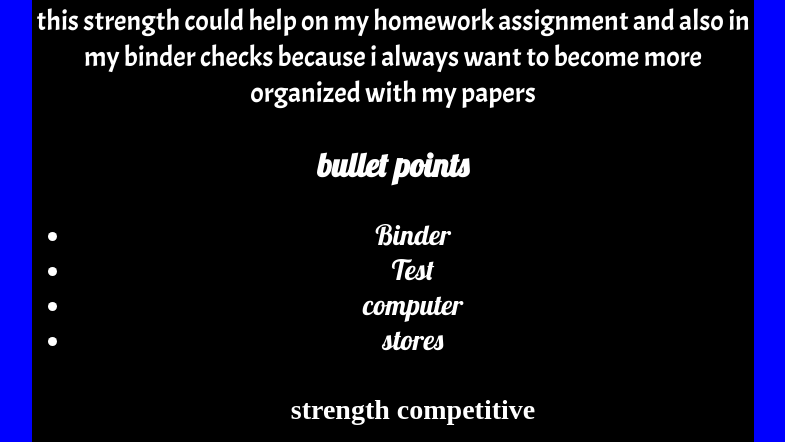
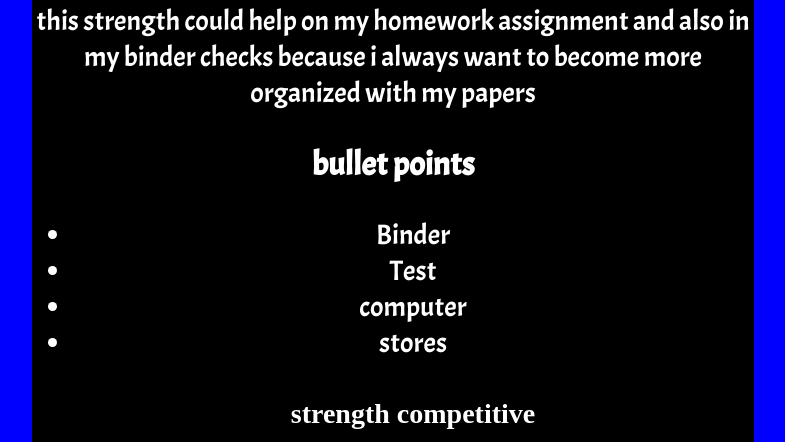
Before and after one commit to jcruz7890/jcruz7890.github.io, a plain HTML site: page strengths.html in a window 1280 px wide. Shown: the part 966-1408 px from the top of the page, without its empty margins (247-1032 px from the left). Drawn offline with nearby package versions, Linux system fonts and the light colour scheme.

Commit message:
Updating my site

```diff
--- a/stylesheets.css
+++ b/stylesheets.css
@@ -49,12 +49,14 @@ h3{
   text-align: center;
   font-family: 'Marck Script', cursive;
   font-family: 'Lobster', cursive;
+   font-family: 'Acme', sans-serif;
 }
 li{
     color:white;
   text-align: center;
   text-align: center;
   font-family: 'Lobster', cursive;
+   font-family: 'Acme', sans-serif;
 }
 td{
   font-family: 'Spectral SC', serif;
```
